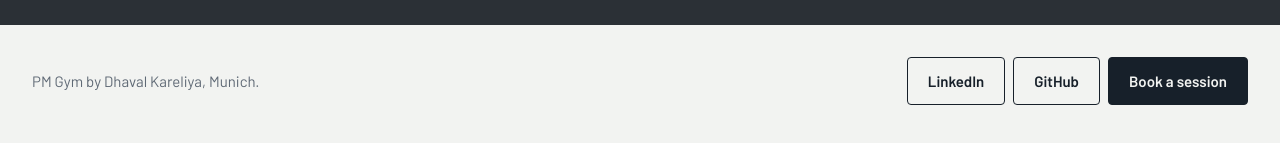
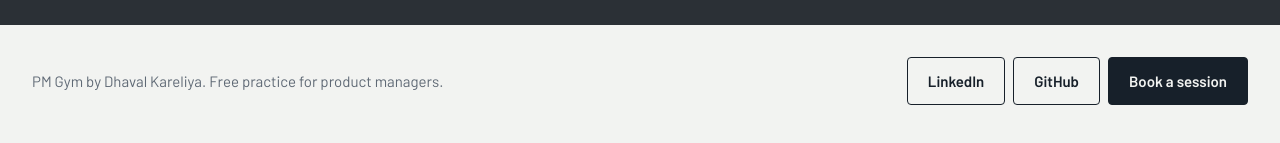
Before and after one commit to Dhavalk21/pm-gym, a plain HTML site: page index.html in a window 1280 px wide. Shown: the part 3721-3864 px from the top of the page. Drawn offline with nearby package versions, Linux system fonts and the light colour scheme; a web font is replaced by a local one.

Commit message:
Frame PM Gym as a free practice gym for PMs; footer without location
Co-Authored-By: Claude Opus 5.5 <noreply@anthropic.com>
Claude-Session: https://claude.ai/code/session_01UqnraTyoZ2yn7Vrcxddyf1

```diff
--- a/index.html
+++ b/index.html
@@ -91,7 +91,7 @@
 </main>
 
 <footer class="wrap site">
-  <span>PM Gym by Dhaval Kareliya, Munich.</span>
+  <span>PM Gym by Dhaval Kareliya. Free practice for product managers.</span>
   <span class="links">
     <a class="btn" href="https://www.linkedin.com/in/dhavalk21/">LinkedIn</a>
     <a class="btn" href="https://github.com/Dhavalk21">GitHub</a>
```
Also changed, not shown: 1 other file.
